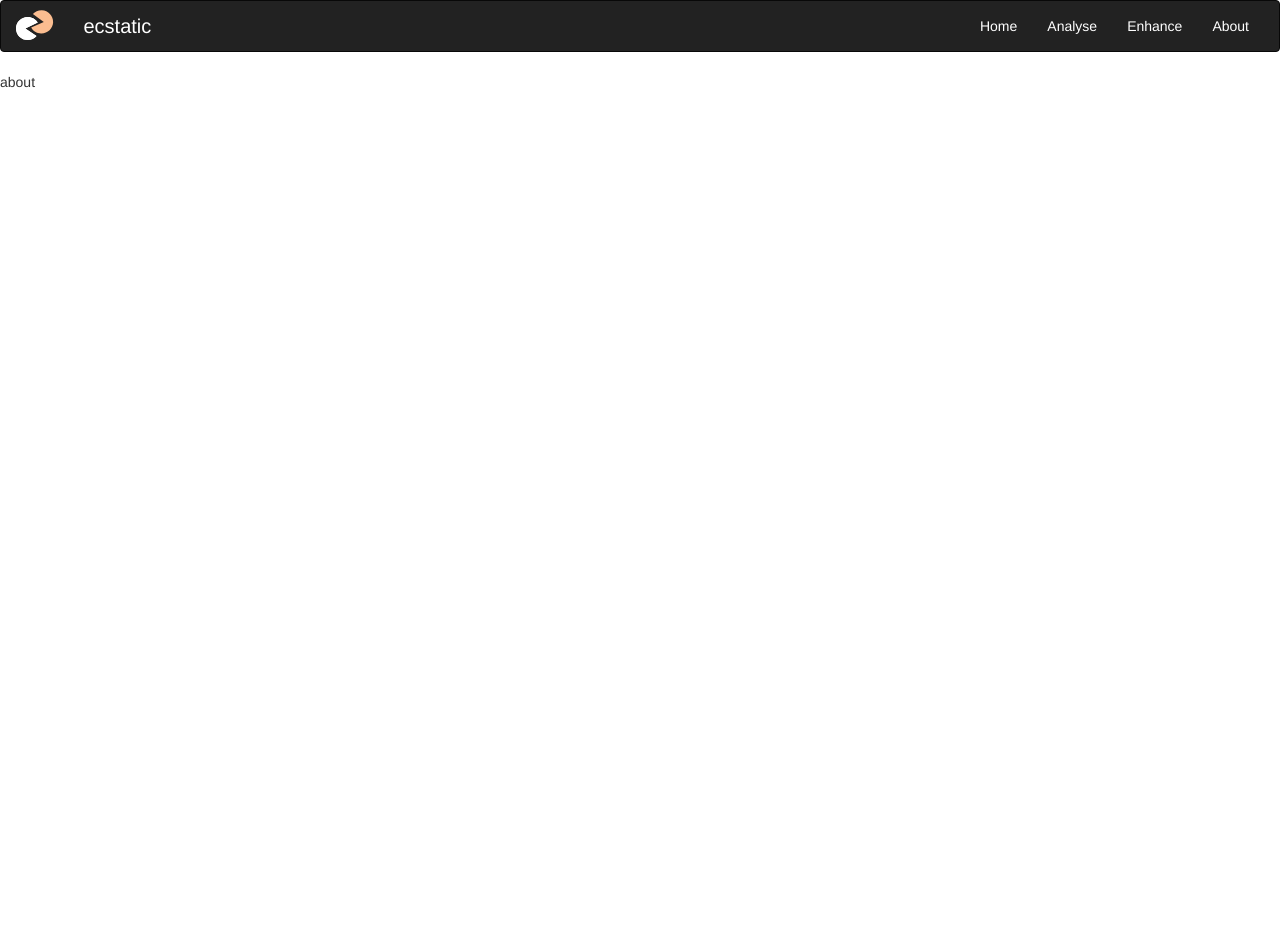
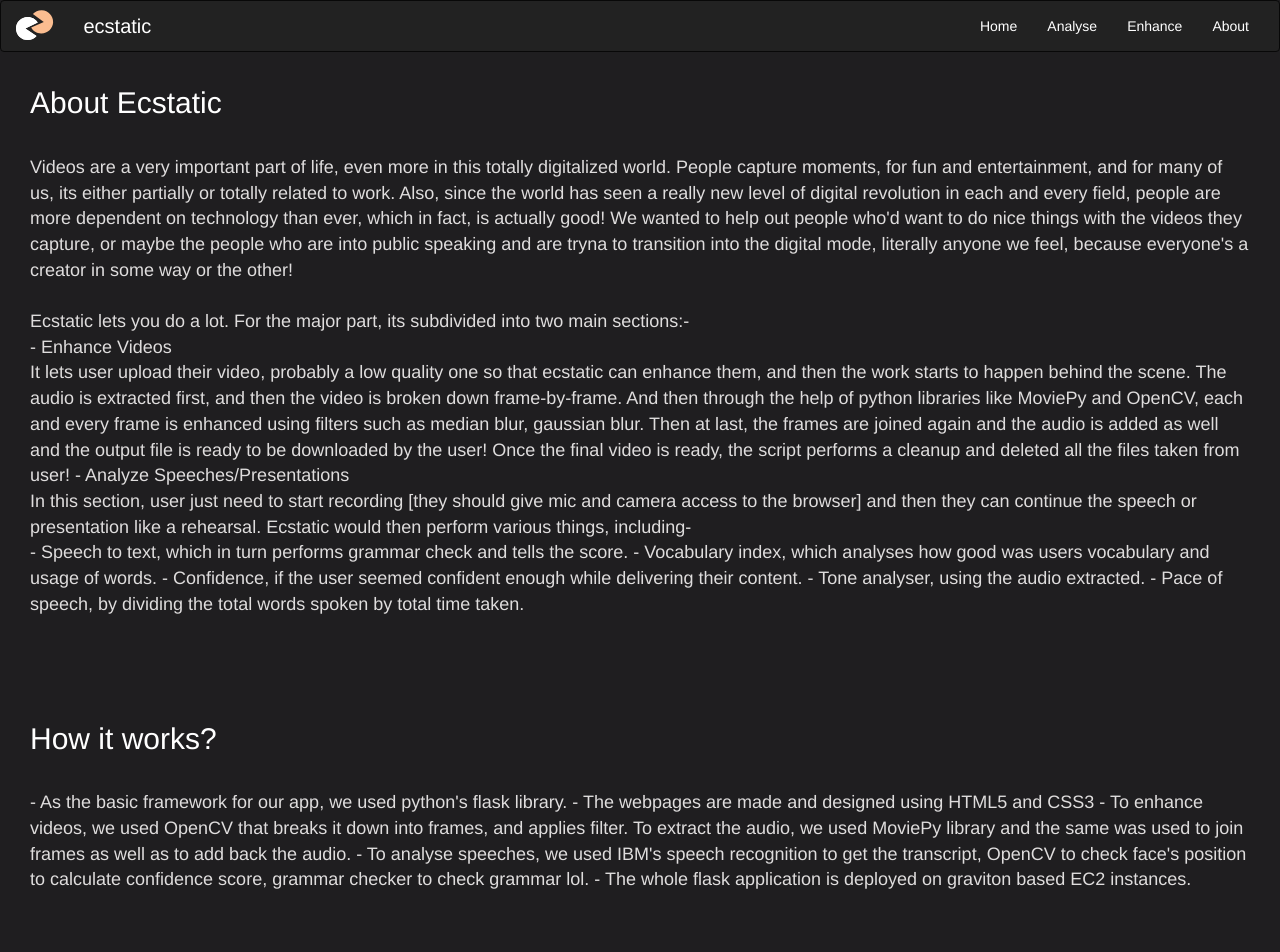
Before and after one commit to shrutixyz/gravitaction, a Flask app: template templates/about.html in a window 1280 px wide. Shown: the top 952 px of the page. Before the commit the page ends 88 px from the top, so only its background shows below. Run offline with Flask 2, Linux system fonts and the light colour scheme; the template is opened without the code that fills it, so the values that code supplies are empty; some libraries are stand-ins or nearby versions.

Commit message:
add about page

```diff
--- a/app.py
+++ b/app.py
@@ -164,6 +164,11 @@ def extract_frames():
     return render_template("enhance/enhance_results.html", video_size = round(video_size/1048576, 2))
 
 
+@app.route('/about')
+def about():
+    return render_template('about.html')
+
+
 if __name__ == "__main__":
     app.run(debug=True)
 
--- a/templates/about.html
+++ b/templates/about.html
@@ -5,9 +5,54 @@
     <meta charset="UTF-8">
     <meta http-equiv="X-UA-Compatible" content="IE=edge">
     <meta name="viewport" content="width=device-width, initial-scale=1.0">
+    <link rel="stylesheet" href="../static/styles.css">
     <title>Document</title>
 </head>
+
 <body>
-    <p>about</p>
+    <style>
+        .title{
+            margin-top: 3rem;
+            margin-left: 3rem;
+            font-size: 3rem;
+            color: white;
+        }
+        .text-body{
+            margin-top: 3rem;
+            margin-left: 3rem;
+            margin-right: 3rem;
+            font-size: 1.8rem;
+            color: rgb(223, 221, 221);
+            margin-bottom:10rem;
+        }
+    </style>
+    <p class="title">About Ecstatic</p>
+    <p class="text-body">Videos are a very important part of life, even more in this totally digitalized world. People capture moments, for fun and entertainment, and for many of us, its either partially or totally related to work. Also, since the world has seen a really new level of digital revolution in each and every field, people are more dependent on technology than ever, which in fact, is actually good! We wanted to help out people who'd want to do nice things with the videos they capture, or maybe the people who are into public speaking and are tryna to transition into the digital mode, literally anyone we feel, because everyone's a creator in some way or the other!<br><br>Ecstatic lets you do a lot. For the major part, its subdivided into two main sections:-<br>
+        - Enhance Videos <br>
+        It lets user upload their video, probably a low quality one so that ecstatic can enhance them, and then the work starts to happen behind the scene. The audio is extracted first, and then the video is broken down frame-by-frame. And then through the help of python libraries like MoviePy and OpenCV, each and every frame is enhanced using filters such as median blur, gaussian blur. Then at last, the frames are joined again and the audio is added as well and the output file is ready to be downloaded by the user!
+        Once the final video is ready, the script performs a cleanup and deleted all the files taken from user!
+        - Analyze Speeches/Presentations <br>
+        In this section, user just need to start recording [they should give mic and camera access to the browser] and then they can continue the speech or presentation like a rehearsal. Ecstatic would then perform various things, including-<br>
+           - Speech to text, which in turn performs grammar check and tells the score.
+           - Vocabulary index, which analyses how good was users vocabulary and usage of words.
+           - Confidence, if the user seemed confident enough while delivering their content.
+           - Tone analyser, using the audio extracted.
+           - Pace of speech, by dividing the total words spoken by total time taken.</p>
+
+    <p class="title">How it works?</p>
+    <p class="text-body">- As the basic framework for our app, we used python's flask library.
+        - The webpages are made and designed using HTML5 and CSS3
+        - To enhance videos, we used OpenCV that breaks it down into frames, and applies filter. To extract the audio, we used MoviePy library and the same was used to join frames as well as to add back the audio.
+        - To analyse speeches, we used IBM's speech recognition to get the transcript, OpenCV to check face's position to calculate confidence score, grammar checker to check grammar lol.
+        - The whole flask application is deployed on graviton based EC2 instances.</p>
+
+    <p class="title">Testimonials</p>
+    <p style="color: white; font-size: 2rem; margin-left: 3rem; margin-top: 3rem;">Before/After</p>
+    <iframe width="560" height="315" style="margin-left: 3rem;" src="https://www.youtube.com/embed/BuPfGjpAt7g" title="YouTube video player" frameborder="0" allow="accelerometer; autoplay; clipboard-write; encrypted-media; gyroscope; picture-in-picture" allowfullscreen></iframe>
+    <iframe width="560" height="315" style="margin-left: 3rem;" src="https://www.youtube.com/embed/BuPfGjpAt7g" title="YouTube video player" frameborder="0" allow="accelerometer; autoplay; clipboard-write; encrypted-media; gyroscope; picture-in-picture" allowfullscreen></iframe>
+   <br><Br><br>
+    <p class="title">Privacy Policy</p>
+    <p class="text-body">We assure that all the data of user that is taken is never stored in our database. The analysis part is done in real time, so we dont store that data even temporarily. For the enhancement part, the frames are deleted as soon as the processing is done, and the video is deleted in a short while after that!</p>
+
 </body>
 </html>
```
